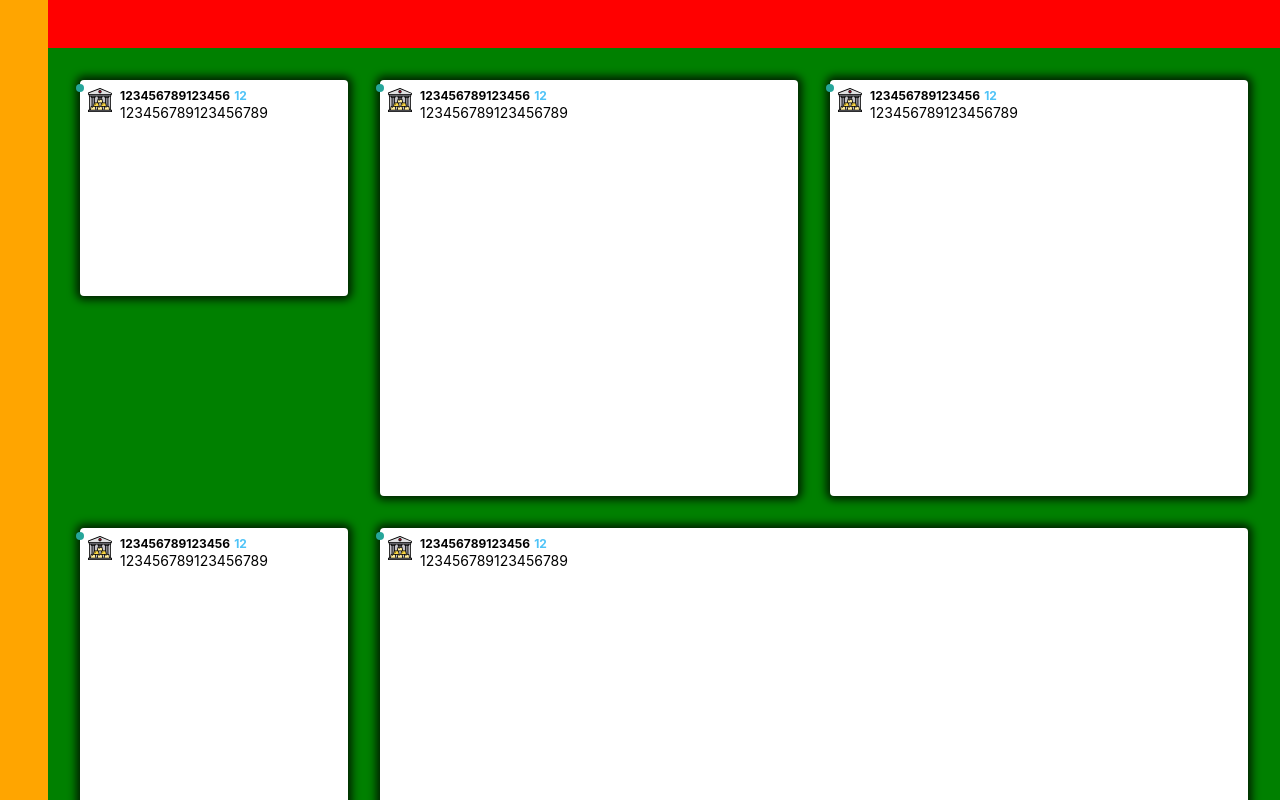
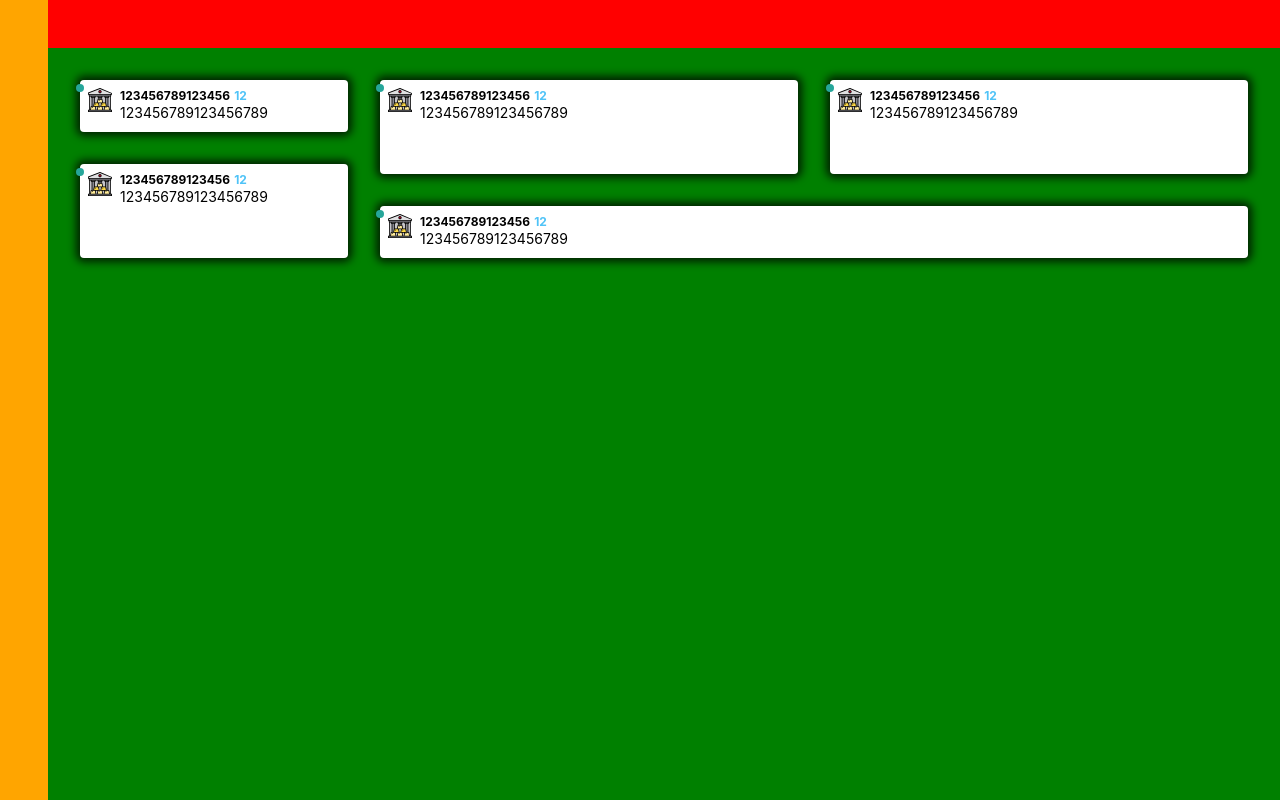
Before and after one commit to dimitrisafendras/how-to-ui-from-designs, a React (Create React App) app: page / in a window 1280 px wide. Shown: the top 800 px of the page. Built offline with nearby package versions, Linux system fonts and the light colour scheme.

Commit message:
refactor

```diff
--- a/src/components/main/Main.css
+++ b/src/components/main/Main.css
@@ -7,6 +7,7 @@
 .MainLayout {
     display: grid;
     grid-template-columns: repeat(8, 1fr);
+    grid-template-rows: repeat(5, 1fr);
     grid-gap: 32px;
     grid-auto-flow: row;
     transition: all 1s;
@@ -14,15 +15,11 @@
 }
 
 .Tmp {
-    height: 200px;
+    grid-row: span 2
 }
 
 .Tmp2 {
-    height: 400px;
-}
-
-.Tmp3 {
-    height: 500px;
+    grid-row: span 3
 }
 
 .SmallCard {
--- a/src/components/main/Main.jsx
+++ b/src/components/main/Main.jsx
@@ -9,8 +9,8 @@ export const Main = () => {
 				<Card className='SmallCard Tmp'/>
 				<Card className='MediumCard Tmp2'/>
 				<Card className='MediumCard Tmp2'/>
-				<Card className='SmallCard Tmp3'/>
-				<Card className='BigCard Tmp2'/>
+				<Card className='SmallCard Tmp2'/>
+				<Card className='BigCard Tmp'/>
 			</div>
 		</div>
 	);
```
